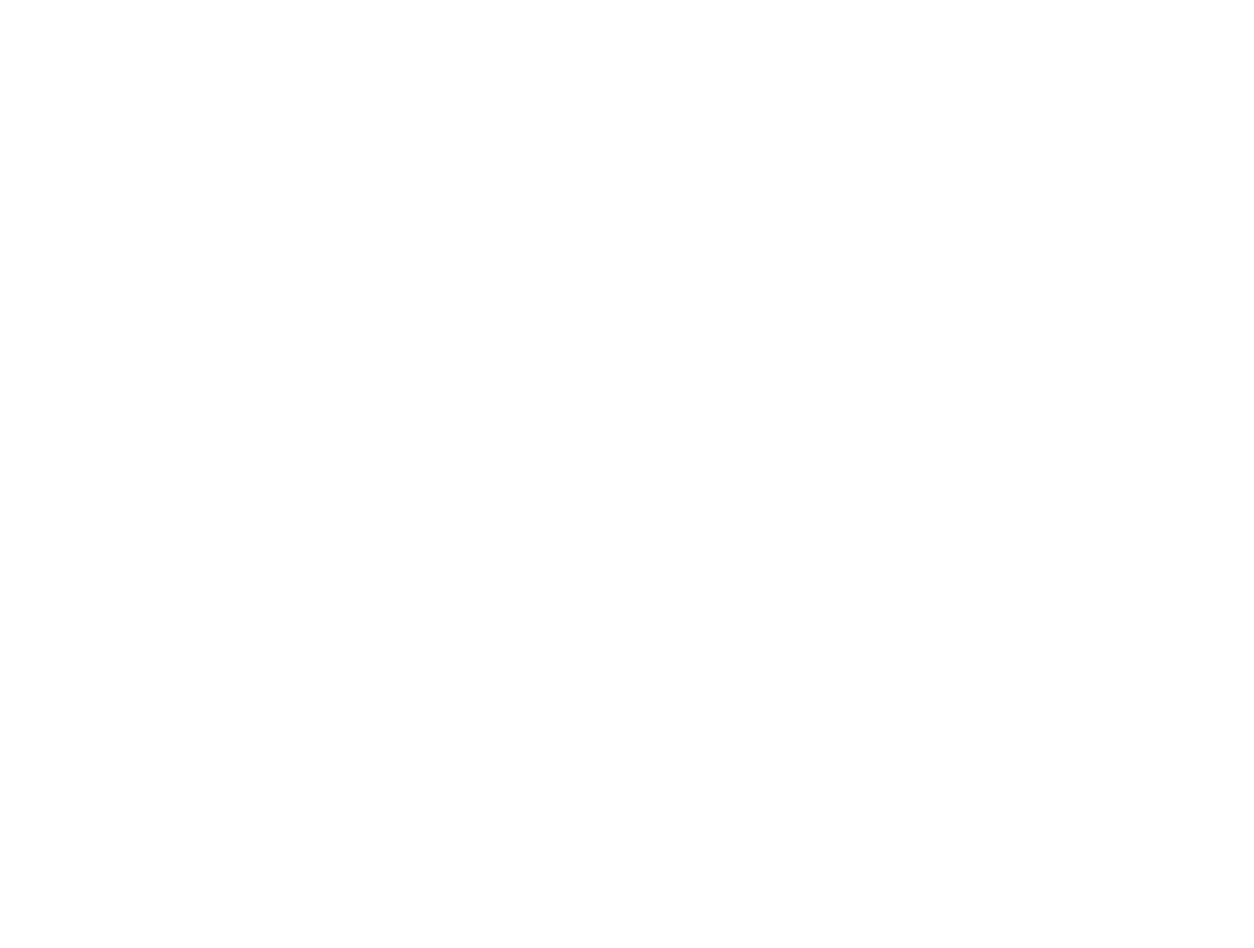
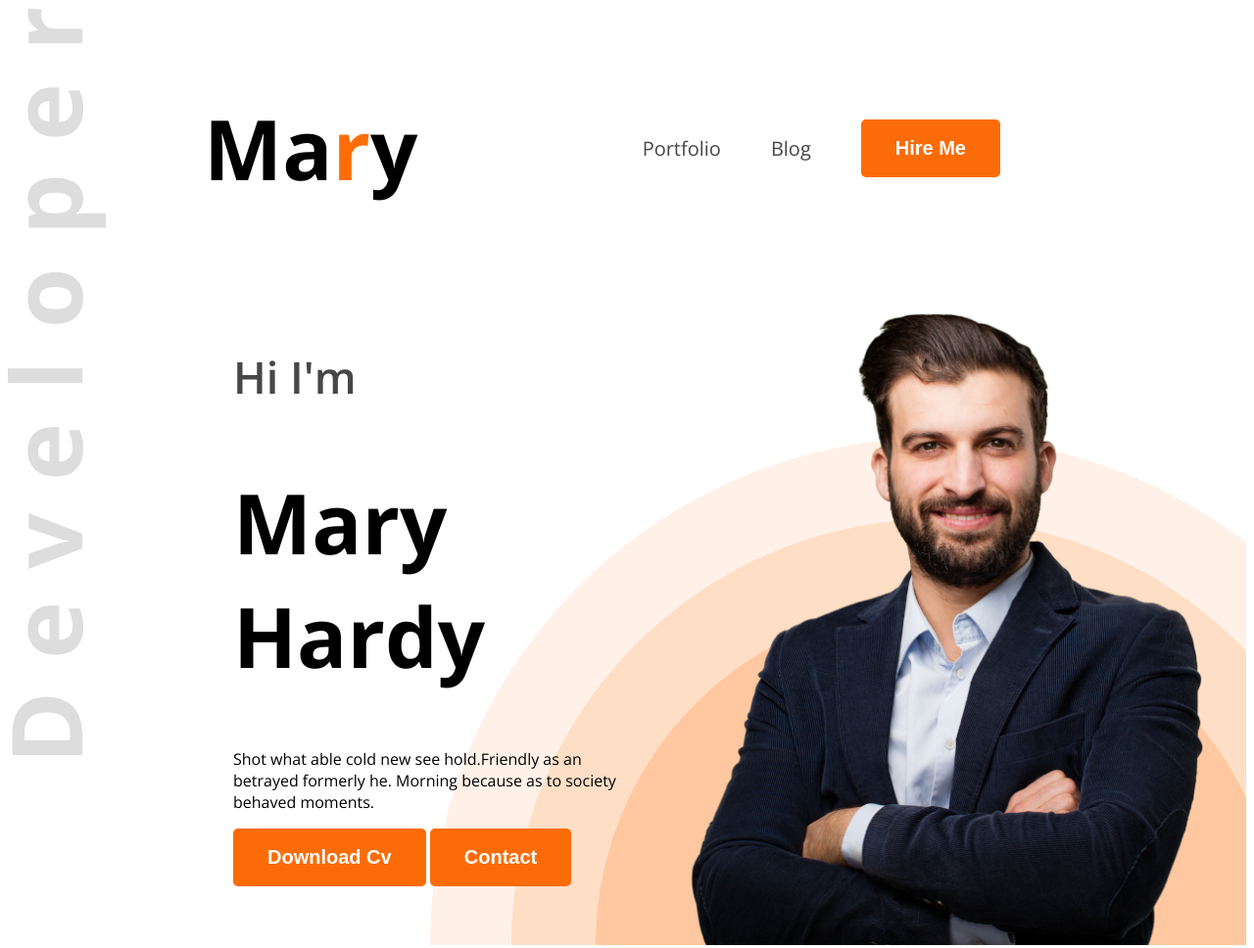
Before and after one commit to mahmed-4/web-developer-portfolio, a plain HTML site: page index.html in a window 1280 px wide. Shown: the whole page at 98% size. Before the commit the page ends 800 px from the top, so only its background shows below. Drawn offline with nearby package versions, Linux system fonts and the light colour scheme.

Commit message:
header part organized

```diff
--- a/index.html
+++ b/index.html
@@ -1,13 +1,38 @@
 <!DOCTYPE html>
 <html lang="en">
+
 <head>
     <meta charset="UTF-8">
     <meta name="viewport" content="width=device-width, initial-scale=1.0">
     <title>We Developer Portfolio</title>
+    <link rel="preconnect" href="https://fonts.googleapis.com">
+    <link rel="preconnect" href="https://fonts.gstatic.com" crossorigin>
+    <link href="https://fonts.googleapis.com/css2?family=Open+Sans:ital,wght@0,300..800;1,300..800&display=swap"
+        rel="stylesheet">
+    <link rel="stylesheet" href="styles/portfolio.css">
 </head>
-<body>
-    <header>
 
+<body class="open-sans-normal">
+    <header class="header">
+        <nav>
+            <h3
+            class="nav-title">Ma<span class="text-primary">r</span>y</h3>
+            <ul>
+                <li><a class="dark-2" href="">Portfolio</a></li>
+                <li><a class="dark-2" href="">Blog</a></li>
+                <li><a href=""><button class="btn-primary">Hire Me</button></a></li>
+            </ul>
+        </nav>
+        <div class="banner">
+            <div class="banner-content">
+                <h4 class="banner-greetings dark-2">Hi I'm</h4>
+                <h1 class="banner-title">Mary Hardy</h1>
+                <p class="banner-description">Shot what able cold new see hold.Friendly as an betrayed formerly he. Morning because as to society behaved moments.</p>
+                <button class="btn-primary">Download Cv</button>
+                <button class="btn-primary">Contact</button>
+            </div>
+            <img class="banner-porfile-pic" src="images/hardy.png" alt="">
+        </div>
     </header>
     <main>
 
@@ -16,4 +41,5 @@
 
     </footer>
 </body>
+
 </html>
--- /dev/null
+++ b/styles/portfolio.css
@@ -0,0 +1,78 @@
+
+
+.open-sans-normal {
+    font-family: "Open Sans", sans-serif;
+    font-optical-sizing: auto;
+    font-style: normal;
+    font-variation-settings:
+        "wdth" 100;
+}
+/* shared style */
+.text-primary{
+    color: #FD6E0A;
+}
+.dark-2{
+    color: #474747
+}
+.btn-primary{
+    background-color: #FB6C08;
+    font-weight: bold;
+    font-size: 20px;
+    color: white;
+    border: none;
+    padding: 18px 35px;
+    border-radius: 5px;
+}
+/* nav styles */
+nav {
+    display: flex;
+    align-items: center;
+    justify-content: space-between;
+    margin: 0px 200px;
+}
+.nav-title{
+    font-weight: bold;
+    font-size: 85px;
+}
+nav ul{
+    display: flex;
+    align-items: center;
+
+}
+nav ul li{
+    list-style: none;
+    margin-right: 51px;
+}
+nav li a{
+    text-decoration: none;
+    font-size: 20px;
+}
+
+/* header */
+.header{
+    background-image: url('../images/developer.png'), url('../images/header_bg.png') ;
+    background-repeat: no-repeat;
+    background-position: top left, bottom right;
+
+}
+    /* banner styles */
+.banner{
+    display: flex;
+    justify-content: space-between;
+    margin: 0px 35px 0px 230px;
+}
+.banner-content{
+    max-width: 580px;
+}
+.banner-greetings{
+    font-size: 45px;
+    font-weight: 600;
+}
+.banner-title{
+    font-weight: bold;
+    font-size: 85px;
+}
+.banner-porfile-pic{
+    width: 580px;
+    height: 676;
+}
```
